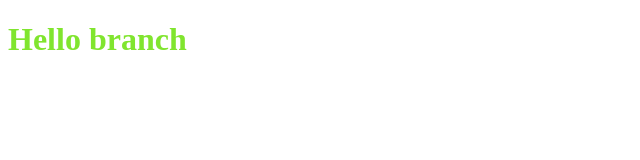
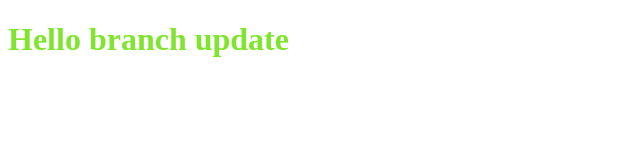
Before and after one commit to saafkhallid/myproject, a plain HTML site: page index.html in a window 1280 px wide. Shown: the whole page, without its empty margins (0-640 px from the left). Drawn offline with Linux system fonts and the light colour scheme.

Commit message:
edit ficher html

```diff
--- a/index.html
+++ b/index.html
@@ -7,7 +7,7 @@
     <link rel="stylesheet" href="style.css">
 </head>
 <body>
-    <h1 class="titre">Hello branch </h1>
+    <h1 class="titre">Hello branch update </h1>
 
     <script src="./app.js" ></script>
 </body>
```
